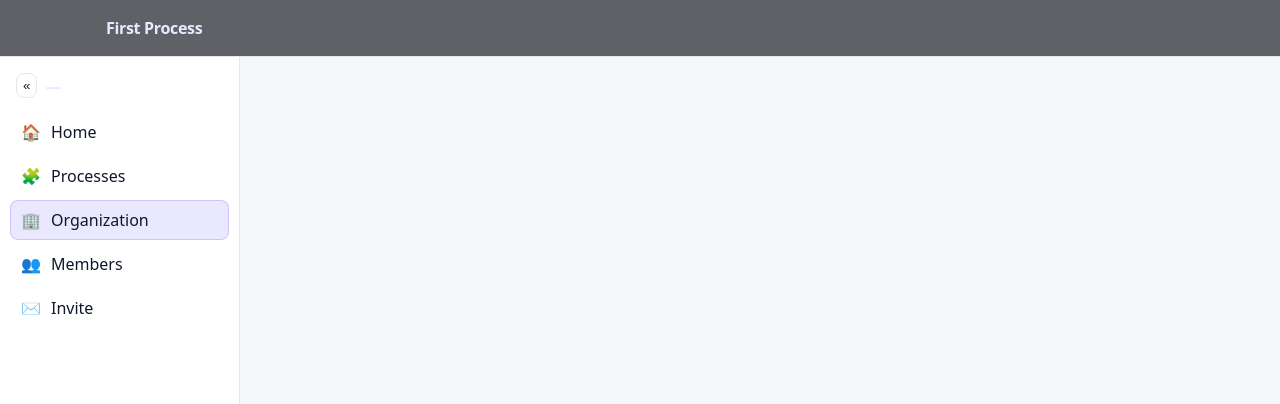
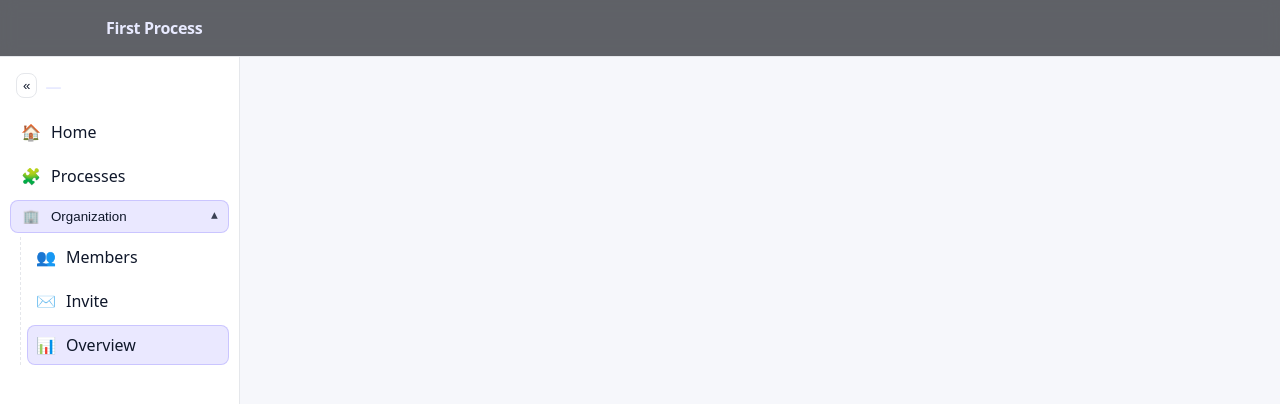
Before and after one commit to Zaymyr/First_Process_App, a Next.js app: page /org in a window 1280 px wide. Shown: the top 404 px of the page. Built offline with nearby package versions, Linux system fonts and the light colour scheme; no server answers.

Commit message:
sidebar: group Members and Invite under Organization with collapsible subnav; add styles

```diff
--- a/src/app/globals.css
+++ b/src/app/globals.css
@@ -134,6 +134,13 @@ ul li::before { content: '•'; color: #c7c9ff; margin-right: 10px; }
 .nav-label { white-space: nowrap; }
 .sidebar.collapsed .nav-label, .sidebar.collapsed .sb-title { display: none; }
 
+/* Sub navigation */
+.group-toggle { justify-content: space-between; }
+.caret { margin-left: auto; transition: transform .12s ease; opacity: .8; }
+.caret.open { transform: rotate(180deg); }
+.subnav { margin-left: 10px; padding-left: 6px; border-left: 1px dashed var(--border); display: grid; gap: 4px; }
+.nav-link.sub { padding-left: 8px; }
+
 /* Mobile helpers */
 .mobile-only { display: none; }
 .hide-mobile { display: initial; }
--- a/src/components/Sidebar.tsx
+++ b/src/components/Sidebar.tsx
@@ -9,20 +9,20 @@ type Item = { href: string; label: string; icon: string };
 const TOP: Item[] = [
   { href: '/', label: 'Home', icon: '🏠' },
   { href: '/processes', label: 'Processes', icon: '🧩' },
-  { href: '/org', label: 'Organization', icon: '🏢' },
-  { href: '/org/members', label: 'Members', icon: '👥' },
-  { href: '/org/invite', label: 'Invite', icon: '✉️' },
 ];
 
 export default function Sidebar() {
   const pathname = usePathname();
   const [collapsed, setCollapsed] = useState(false);
+  const [orgOpen, setOrgOpen] = useState<boolean>(true);
   const supabase = createClient();
   const [orgName, setOrgName] = useState<string | null>(null);
 
   useEffect(() => {
     const v = localStorage.getItem('sidebar:collapsed');
     setCollapsed(v === '1');
+    const o = localStorage.getItem('sidebar:orgOpen');
+    setOrgOpen(o !== '0');
   }, []);
 
   useEffect(() => {
@@ -42,10 +42,23 @@ export default function Sidebar() {
     })();
   }, [supabase]);
 
+  useEffect(() => {
+    // Auto-open Organization group when on any /org route
+    if (pathname.startsWith('/org')) setOrgOpen(true);
+  }, [pathname]);
+
   function toggle() {
     setCollapsed((c) => {
       const next = !c;
       localStorage.setItem('sidebar:collapsed', next ? '1' : '0');
+      return next;
+    });
+  }
+
+  function toggleOrg() {
+    setOrgOpen((v) => {
+      const next = !v;
+      localStorage.setItem('sidebar:orgOpen', next ? '1' : '0');
       return next;
     });
   }
@@ -78,6 +91,46 @@ export default function Sidebar() {
             </Link>
           );
         })}
+
+        {/* Organization group */}
+        <button
+          type="button"
+          className={`nav-link group-toggle ${pathname === '/org' ? 'active' : ''}`}
+          onClick={toggleOrg}
+          aria-expanded={orgOpen}
+          aria-controls="sb-org-group"
+        >
+          <span className="nav-icon" aria-hidden>🏢</span>
+          <span className="nav-label">Organization</span>
+          <span className={`caret ${orgOpen ? 'open' : ''}`} aria-hidden>▾</span>
+        </button>
+
+        {orgOpen && (
+          <div id="sb-org-group" className="subnav">
+            {[
+              { href: '/org/members', label: 'Members', icon: '👥' },
+              { href: '/org/invite', label: 'Invite', icon: '✉️' },
+              { href: '/org', label: 'Overview', icon: '📊' },
+            ].map((it) => {
+              const active = pathname === it.href || (it.href !== '/org' && pathname.startsWith(it.href));
+              return (
+                <Link
+                  key={it.href}
+                  href={it.href}
+                  className={`nav-link sub ${active ? 'active' : ''}`}
+                  onClick={() => {
+                    if (typeof document !== 'undefined' && window.matchMedia('(max-width: 900px)').matches) {
+                      document.body.classList.remove('sidebar-open');
+                    }
+                  }}
+                >
+                  <span className="nav-icon" aria-hidden>{it.icon}</span>
+                  <span className="nav-label">{it.label}</span>
+                </Link>
+              );
+            })}
+          </div>
+        )}
       </nav>
     </aside>
   );
```
